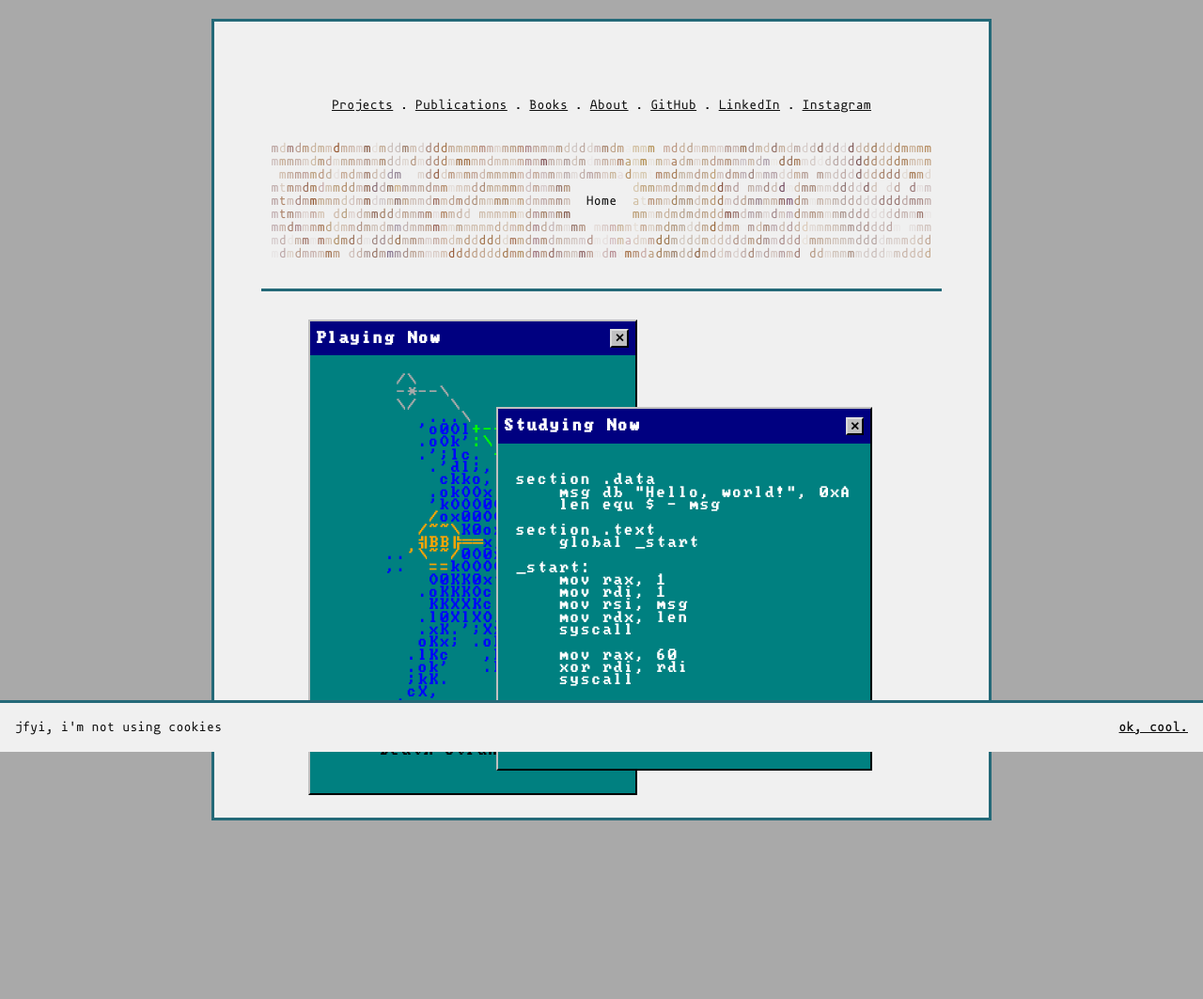
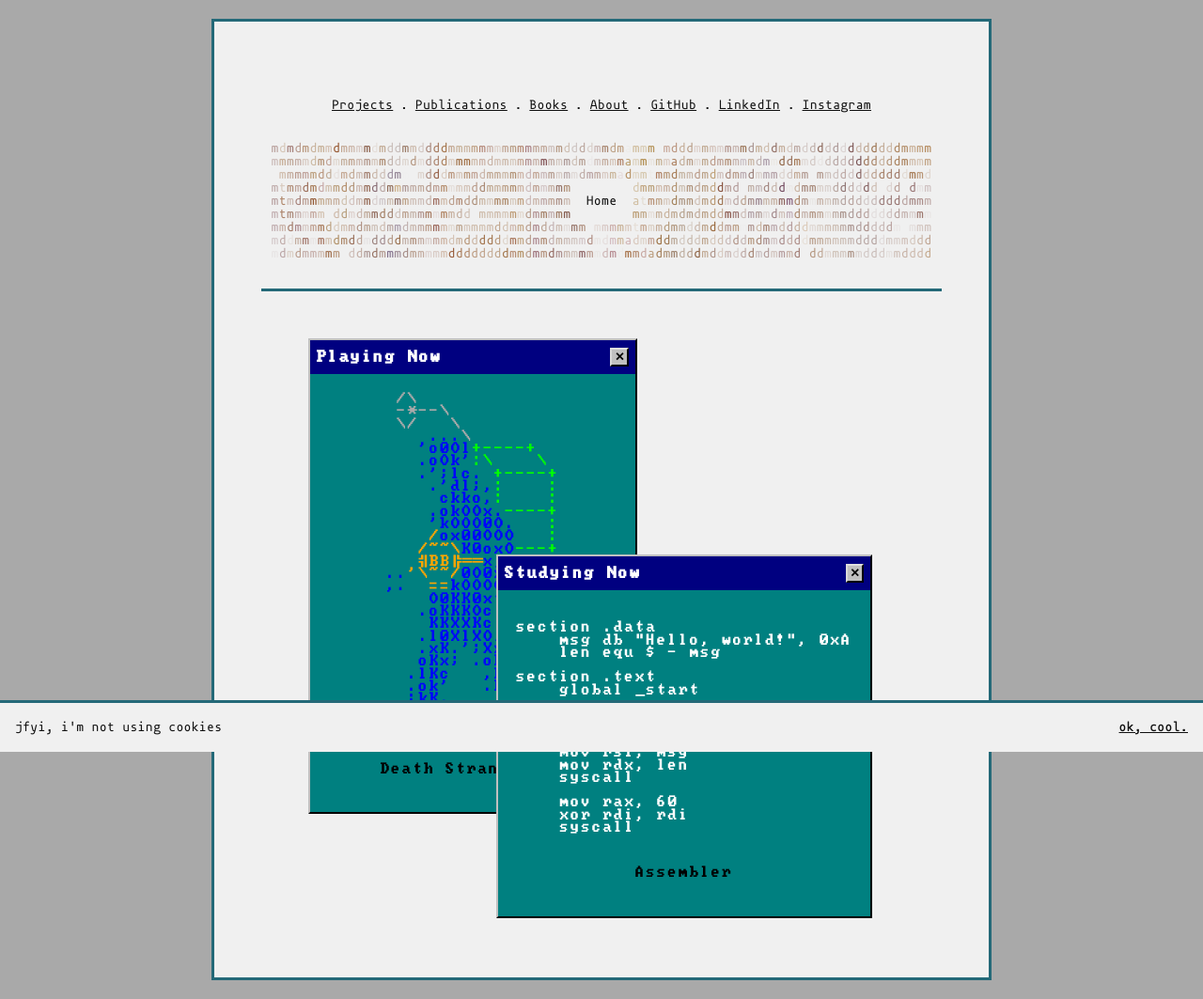
Before and after one commit to admtrv/admtrv.github.io, a plain HTML site: page index.html in a window 1280 px wide. Shown: the whole page at 94% size. Before the commit the page ends 893 px from the top, so only its background shows below. Drawn offline with nearby package versions, Linux system fonts and the light colour scheme; animation ran at ten frames a second.

Commit message:
feat(window): add moving into global space

```diff
--- a/index.html
+++ b/index.html
@@ -26,7 +26,7 @@
             <div class="desktop" id="desktop">
 
                 <!-- 1 -->
-                <win95-window title="Playing Now" left="50" top="20">
+                <win95-window title="Playing Now" left="50" top="20" left-sm="10" top-sm="30" left-xs="0" top-xs="30">
                     <pre>
 <span style="color:darkgray;"> /\</span>
 <span style="color:darkgray;"> -*--\</span>
@@ -61,7 +61,7 @@
                 </win95-window>
 
                 <!-- 2 -->
-                <win95-window title="Studying Now" left="250" top="250">
+                <win95-window title="Studying Now" left="250" top="250" left-xs="50" top-xs="300">
                     <pre>
 <span style="color:white;">
 section .data
--- a/resources/css/windows.css
+++ b/resources/css/windows.css
@@ -10,7 +10,26 @@
 /* container */
 .desktop {
   position: relative;
-  min-height: 60vh;
+  height: 650px;
+}
+
+#win-layer {
+  position: absolute;
+  top: 0;
+  left: 0;
+  width: 100vw;
+  height: 0;
+  z-index: 9990;
+  pointer-events: none;
+}
+
+#win-layer .win95-window {
+  position: absolute;
+  pointer-events: auto;
+}
+
+.win95-window.global {
+  position: absolute;
 }
 
 /* window */
--- a/resources/js/windows.js
+++ b/resources/js/windows.js
@@ -6,12 +6,43 @@ document.addEventListener("DOMContentLoaded", () => {
   fetch("/components/window.html")
     .then(r => r.text())
     .then(html => {
+
       const holder = document.createElement("div");
       holder.innerHTML = html;
       document.body.appendChild(holder);
 
-      let zTop = 10;
-      const clamp = (v, min, max) => Math.min(Math.max(v, min), max);
+      const winLayer = document.getElementById("win-layer") || (() => {
+        const el = document.createElement("div");
+        el.id = "win-layer";
+        document.body.appendChild(el);
+        return el;
+      })();
+
+      // breakpoints
+      const MQS = [
+        { name: "xs", mq: window.matchMedia("(max-width: 400px)") },
+        { name: "sm", mq: window.matchMedia("(max-width: 600px)") },
+        { name: "md", mq: window.matchMedia("(max-width: 900px)") }
+      ];
+      const getBP = () => (MQS.find(b => b.mq.matches)?.name || "lg");
+
+      // utils
+      const clamp = (v, a, b) => Math.min(Math.max(v, a), b);
+      let zTop = 5000;
+
+      function syncLayerSize() {
+        const H = Math.max(document.documentElement.scrollHeight, window.innerHeight);
+        winLayer.style.cssText = [
+          "position:absolute",
+          "top:0",
+          "left:0",
+          "width:100vw",
+          `height:${H}px`,
+          "z-index:9990",
+          "pointer-events:none"
+        ].join(";");
+      }
+      syncLayerSize();
 
       function bringToFront(win) {
         document.querySelectorAll(".win95-window").forEach(w => w.classList.remove("active"));
@@ -19,22 +50,72 @@ document.addEventListener("DOMContentLoaded", () => {
         win.classList.add("active");
       }
 
+      const isGlobal = win => win.parentElement === winLayer;
+
+      function pageDims() {
+        const de = document.documentElement;
+        return { W: Math.max(de.scrollWidth, window.innerWidth), H: Math.max(de.scrollHeight, window.innerHeight) };
+      }
+
       function keepInBounds(win, desktop) {
-        const d = desktop.getBoundingClientRect();
         const r = win.getBoundingClientRect();
-        const left = parseFloat(getComputedStyle(win).left) || 0;
-        const top = parseFloat(getComputedStyle(win).top) || 0;
-        const maxX = Math.max(d.width - r.width, 0);
-        const maxY = Math.max(d.height - r.height, 0);
+        const cs = getComputedStyle(win);
+        const left = parseFloat(cs.left) || 0;
+        const top = parseFloat(cs.top) || 0;
+
+        let W, H;
+        if (isGlobal(win)) {
+          const p = pageDims();
+          W = p.W; H = p.H;
+        } else {
+          const d = (desktop || document.body).getBoundingClientRect();
+          W = d.width; H = d.height;
+        }
+
+        const maxX = Math.max(W - r.width, 0);
+        const maxY = Math.max(H - r.height, 0);
         win.style.left = clamp(left, 0, maxX) + "px";
         win.style.top = clamp(top, 0, maxY) + "px";
       }
 
       function layoutAll() {
+        syncLayerSize();
         document.querySelectorAll(".win95-window").forEach(w => {
-          const desktop = w.closest("#desktop") || document.body;
-          keepInBounds(w, desktop);
+          const desktop = w.closest("#desktop");
+          keepInBounds(w, desktop || document.body);
         });
+      }
+
+      function pickAttr(host, base) {
+        const bp = getBP(); // xs/sm/md/lg
+        const v = host.getAttribute(base + "-" + bp);
+        return v != null ? v : host.getAttribute(base);
+      }
+
+      function applyInitialPos(host, win, desktop) {
+        if (win.dataset.userMoved === "1") return;
+        const leftAttr = pickAttr(host, "left");
+        const topAttr = pickAttr(host, "top");
+        if (leftAttr != null) win.style.left = parseInt(leftAttr, 10) + "px";
+        if (topAttr != null) win.style.top = parseInt(topAttr, 10) + "px";
+        keepInBounds(win, desktop);
+      }
+
+      // moving to global space
+      function upgradeToGlobal(win) {
+        if (isGlobal(win)) return;
+        const r = win.getBoundingClientRect();
+        const w = Math.round(r.width);
+
+        winLayer.appendChild(win);
+        win.classList.add("global");
+        win.style.position = "absolute";
+        win.style.left = Math.round(r.left + window.scrollX) + "px";
+        win.style.top = Math.round(r.top + window.scrollY) + "px";
+        win.style.width = w + "px";
+
+        syncLayerSize();
+        bringToFront(win);
       }
 
       function makeDraggable(win, desktop) {
@@ -49,17 +130,23 @@ document.addEventListener("DOMContentLoaded", () => {
           if (e.target.closest(".close-btn")) return;
           if (e.button !== 0 && e.pointerType === "mouse") return;
 
+          upgradeToGlobal(win);
           bringToFront(win);
+          win.dataset.userMoved = "1";
+
           win.setPointerCapture?.(e.pointerId);
           win.classList.add("dragging");
 
-          const d = desktop.getBoundingClientRect();
           const r = win.getBoundingClientRect();
-          limits = { minX: 0, minY: 0, maxX: d.width - r.width, maxY: d.height - r.height };
+          if (isGlobal(win)) {
+            const p = pageDims();
+            limits = { minX: 0, minY: 0, maxX: p.W - r.width, maxY: p.H - r.height };
+          } else {
+            const d = desktop.getBoundingClientRect();
+            limits = { minX: 0, minY: 0, maxX: d.width - r.width, maxY: d.height - r.height };
+          }
 
-          startX = e.clientX;
-          startY = e.clientY;
-
+          startX = e.clientX; startY = e.clientY;
           const cs = getComputedStyle(win);
           startLeft = parseFloat(cs.left) || 0;
           startTop = parseFloat(cs.top) || 0;
@@ -84,6 +171,7 @@ document.addEventListener("DOMContentLoaded", () => {
           window.removeEventListener("pointermove", onPointerMove);
           win.releasePointerCapture?.(e.pointerId);
           win.classList.remove("dragging");
+          syncLayerSize();
         }
 
         handle.addEventListener("pointerdown", onPointerDown);
@@ -95,15 +183,9 @@ document.addEventListener("DOMContentLoaded", () => {
       function wireClose(win) {
         const btn = win.querySelector(".close-btn");
         if (!btn) return;
-
-        const close = e => {
-          e.stopPropagation();
-          win.style.display = "none";
-        };
-
+        const close = e => { e.stopPropagation(); win.style.display = "none"; syncLayerSize(); };
         btn.addEventListener("pointerdown", e => e.stopPropagation());
         btn.addEventListener("pointerup", close);
-
         btn.addEventListener("click", close);
       }
 
@@ -113,8 +195,8 @@ document.addEventListener("DOMContentLoaded", () => {
           this._inited = true;
 
           const title = this.getAttribute("title") || "";
-          const left = parseInt(this.getAttribute("left") || "20", 10);
-          const top = parseInt(this.getAttribute("top") || "20", 10);
+          const leftDef = parseInt(this.getAttribute("left") || "20", 10);
+          const topDef = parseInt(this.getAttribute("top") || "20", 10);
 
           const tpl = document.getElementById("win95-window-template");
           const node = tpl.content.cloneNode(true);
@@ -123,29 +205,24 @@ document.addEventListener("DOMContentLoaded", () => {
           const contentEl = node.querySelector(".window-content");
 
           titleEl.textContent = title;
-          root.style.left = left + "px";
-          root.style.top = top + "px";
+          root.style.left = leftDef + "px";
+          root.style.top = topDef + "px";
 
           const frag = document.createDocumentFragment();
           while (this.firstChild) frag.appendChild(this.firstChild);
           contentEl.appendChild(frag);
-
           this.appendChild(node);
 
           const desktop = this.closest("#desktop") || document.body;
           const win = this.querySelector(".win95-window");
           bringToFront(win);
 
+          applyInitialPos(this, win, desktop);
+
           makeDraggable(win, desktop);
           wireClose(win);
 
-          keepInBounds(win, desktop);
-
           requestAnimationFrame(() => keepInBounds(win, desktop));
-
-          contentEl.querySelectorAll("img").forEach(img => {
-            if (!img.complete) img.addEventListener("load", () => keepInBounds(win, desktop), { once: true });
-          });
         }
       }
 
@@ -153,21 +230,32 @@ document.addEventListener("DOMContentLoaded", () => {
         customElements.define("win95-window", Win95Window);
       }
 
+      // change breakpoint
+      const onBPChange = () => {
+        document.querySelectorAll("win95-window").forEach(host => {
+          const win = host.querySelector(".win95-window");
+          if (!win || win.dataset.userMoved === "1" || isGlobal(win)) return;
+          applyInitialPos(host, win, host.closest("#desktop") || document.body);
+        });
+      };
+      MQS.forEach(b => b.mq.addEventListener("change", onBPChange));
+
+      const ro = new ResizeObserver(() => { syncLayerSize(); layoutAll(); });
+      ro.observe(document.documentElement);
+
       const scheduleInitialLayout = () => {
         layoutAll();
         requestAnimationFrame(layoutAll);
-        if (document.fonts && document.fonts.ready) {
-          document.fonts.ready.then(layoutAll);
-        }
-        window.addEventListener("load", layoutAll, { once: true });
-        setTimeout(layoutAll, 120);
+        if (document.fonts && document.fonts.ready) document.fonts.ready.then(layoutAll);
+        window.addEventListener("load", () => { syncLayerSize(); layoutAll(); }, { once: true });
+        setTimeout(() => { syncLayerSize(); layoutAll(); }, 120);
       };
       scheduleInitialLayout();
 
       let t;
       window.addEventListener("resize", () => {
         clearTimeout(t);
-        t = setTimeout(layoutAll, 80);
+        t = setTimeout(() => { syncLayerSize(); layoutAll(); }, 80);
       });
     });
 });
```
